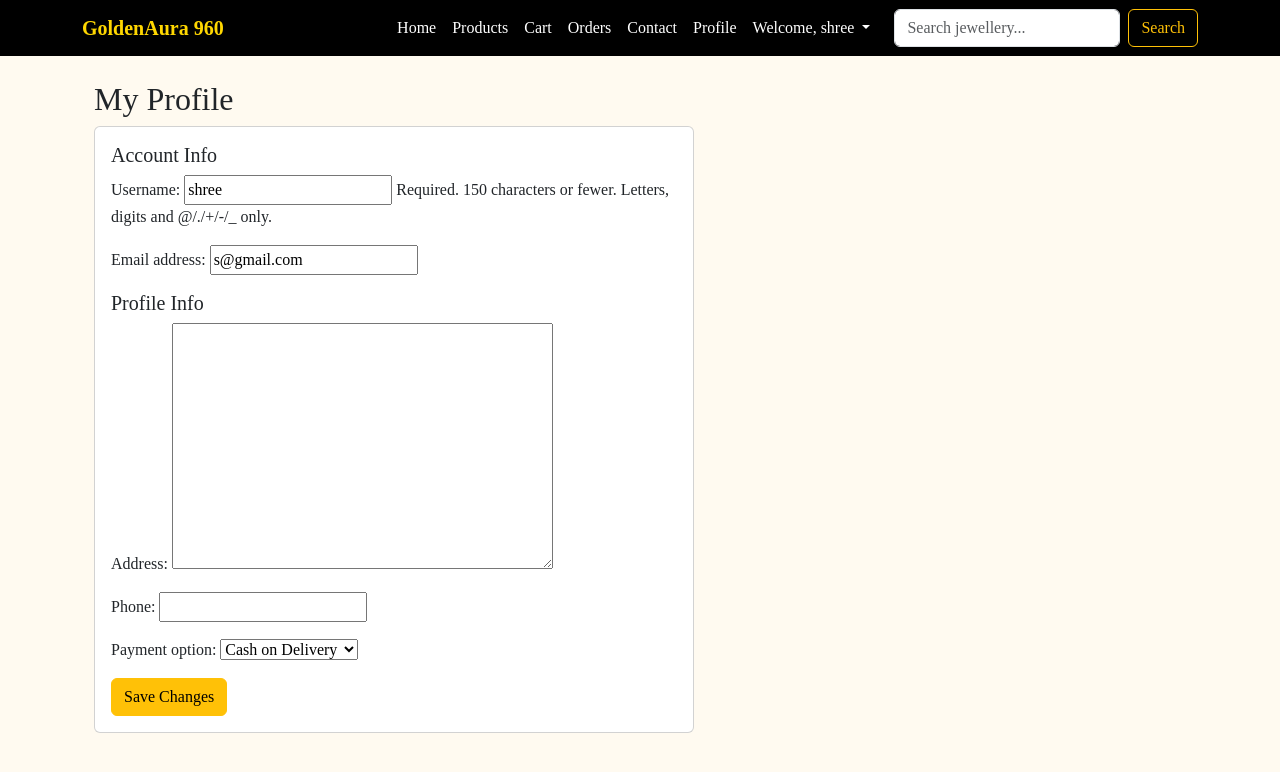
After one commit to ShivangibaJadeja30/goldenaura960, a Django app: page /profile/ in a window 1280 px wide. The commit adds this page. Shown: the top 772 px of the page. Run offline with Django 5.2, Linux system fonts and the light colour scheme; a user stored in the database is signed in; data comes from the database, SQL or seed files in the repository; both versions use the stored data as it was after the commit.

Commit message:
Profile changes remaining

```diff
--- a/store/forms.py
+++ b/store/forms.py
@@ -1,7 +1,23 @@
 from django import forms
 from django.contrib.auth.forms import UserCreationForm
 from django.contrib.auth.models import User
+from .models import UserProfile, Feedback
 
+# Form to edit username and email (User model)
+class UserForm(forms.ModelForm):
+    class Meta:
+        model = User
+        fields = ['username', 'email']
+
+
+# Form to edit extra profile fields (UserProfile model)
+class UserProfileForm(forms.ModelForm):
+    class Meta:
+        model = UserProfile
+        fields = ['address', 'phone', 'payment_option']
+
+
+# Signup form (extends Django's UserCreationForm)
 class SignupForm(UserCreationForm):
     email = forms.EmailField(required=True)
 
@@ -9,9 +25,8 @@ class SignupForm(UserCreationForm):
         model = User
         fields = ["username", "email", "password1", "password2"]
 
-from django import forms
-from .models import Feedback
 
+# Feedback form
 class FeedbackForm(forms.ModelForm):
     class Meta:
         model = Feedback
--- a/store/models.py
+++ b/store/models.py
@@ -1,5 +1,25 @@
 from django.db import models
 from django.contrib.auth.models import User
+
+
+class UserProfile(models.Model):
+    user = models.OneToOneField(User, on_delete=models.CASCADE)
+    address = models.TextField(blank=True, null=True)
+    phone = models.CharField(max_length=15, blank=True, null=True)
+    payment_option = models.CharField(
+        max_length=50,
+        choices=[
+            ("COD", "Cash on Delivery"),
+            ("CARD", "Credit/Debit Card"),
+            ("UPI", "UPI"),
+            ("NETBANKING", "Net Banking"),
+        ],
+        default="COD"
+    )
+
+    def __str__(self):
+        return f"{self.user.username}'s Profile"
+
 
 class Category(models.Model):
     name = models.CharField(max_length=100)
--- a/store/templates/store/base.html
+++ b/store/templates/store/base.html
@@ -4,6 +4,7 @@
   <meta charset="UTF-8">
   <title>{% block title %}GoldenAura 960{% endblock %}</title>
   <link href="https://cdn.jsdelivr.net/npm/bootstrap@5.3.0/dist/css/bootstrap.min.css" rel="stylesheet">
+  <script src="https://cdn.jsdelivr.net/npm/bootstrap@5.3.0/dist/js/bootstrap.bundle.min.js"></script>
   <style>
     body { font-family: 'Lora', serif; background-color: #fffaf0; }
     .navbar { background-color: #000; }
@@ -28,6 +29,7 @@
           <li class="nav-item"><a class="nav-link" href="{% url 'cart' %}">Cart</a></li>
           <li class="nav-item"><a class="nav-link" href="{% url 'order_history' %}">Orders</a></li>
           <li class="nav-item"><a class="nav-link" href="{% url 'contact' %}">Contact</a></li>
+          <li class="nav-item"><a class="nav-link" href="{% url 'profile' %}">Profile</a></li>
 
           <!-- Dynamic Account Section -->
           {% if user.is_authenticated %}
@@ -37,18 +39,27 @@
               </a>
               <ul class="dropdown-menu">
                 <li><a class="dropdown-item" href="{% url 'order_history' %}">My Orders</a></li>
-              <li><a class="dropdown-item" href="{% url 'logout' %}">Logout</a></li>
+                <li>
+                  <form method="post" action="{% url 'logout' %}" style="margin:0;">
+                    {% csrf_token %}
+                    <button type="submit" class="dropdown-item">Logout</button>
+                  </form>
+                </li>
               </ul>
             </li>
           {% else %}
             <li class="nav-item"><a class="nav-link" href="{% url 'login_signup' %}">Account</a></li>
           {% endif %}
         </ul>
+
+        <!-- Search form -->
+        <form method="GET" action="{% url 'search_results' %}" class="d-flex ms-3">
+          <input class="form-control me-2" type="search" name="q" placeholder="Search jewellery..." aria-label="Search">
+          <button class="btn btn-outline-warning" type="submit">Search</button>
+        </form>
       </div>
     </div>
   </nav>
-
-
 
   <!-- Page Content -->
   <div class="container my-4">
--- /dev/null
+++ b/store/templates/store/profile.html
@@ -0,0 +1,25 @@
+{% extends "store/base.html" %}
+{% block content %}
+<div class="container mt-4">
+  <h2>My Profile</h2>
+  <div class="card" style="max-width: 600px;">
+    <div class="card-body">
+      <form method="POST">
+        {% csrf_token %}
+        <h5>Account Info</h5>
+        {{ user_form.as_p }}
+        <h5>Profile Info</h5>
+        {{ profile_form.as_p }}
+        <button type="submit" class="btn btn-warning">Save Changes</button>
+      </form>
+
+      {% if user_form.errors %}
+        <div class="alert alert-danger">{{ user_form.errors }}</div>
+      {% endif %}
+      {% if profile_form.errors %}
+        <div class="alert alert-danger">{{ profile_form.errors }}</div>
+      {% endif %}
+    </div>
+  </div>
+</div>
+{% endblock %}
--- a/store/urls.py
+++ b/store/urls.py
@@ -1,6 +1,7 @@
 from django.urls import path
 from . import views
 from django.contrib.auth.views import LogoutView
+from django.contrib.auth import views as auth_views
 
 urlpatterns = [
     path("", views.home, name="home"),
@@ -14,6 +15,8 @@ urlpatterns = [
     path("checkout/", views.checkout, name="checkout"),
     path("orders/", views.order_history, name="order_history"),
     path("account/", views.login_signup, name="login_signup"),
-    path("logout/", LogoutView.as_view(next_page="home"), name="logout"),
+    path('logout/', auth_views.LogoutView.as_view(next_page='home'), name='logout'),
     path("contact/", views.contact, name="contact"),
+    path('profile/', views.profile, name='profile'),
+    path('search/', views.search_results, name='search_results'),
 ]
--- a/store/views.py
+++ b/store/views.py
@@ -7,6 +7,51 @@ from django.conf import settings
 
 from .models import Category, Product, Cart, Order
 from .forms import SignupForm, FeedbackForm
+
+# store/views.py
+from django.contrib.auth.decorators import login_required
+from .forms import UserProfileForm
+from .models import UserProfile
+
+from django.shortcuts import render
+from .models import Product
+
+from django.shortcuts import render
+from django.contrib.auth.decorators import login_required
+
+
+from django.shortcuts import render, redirect
+from django.contrib.auth.decorators import login_required
+from .forms import UserForm, UserProfileForm
+
+
+@login_required
+def profile(request):
+    # Ensure the user has a profile record
+    profile, created = UserProfile.objects.get_or_create(user=request.user)
+
+    if request.method == "POST":
+        user_form = UserForm(request.POST, instance=request.user)
+        profile_form = UserProfileForm(request.POST, instance=profile)
+
+        if user_form.is_valid() and profile_form.is_valid():
+            user_form.save()
+            profile_form.save()
+            return redirect("profile")
+    else:
+        user_form = UserForm(instance=request.user)
+        profile_form = UserProfileForm(instance=profile)
+
+    return render(request, "store/profile.html", {
+        "user_form": user_form,
+        "profile_form": profile_form
+    })
+
+def search_results(request):
+    query = request.GET.get('q')
+    results = Product.objects.filter(name__icontains=query)
+    return render(request, 'store/search_results.html', {'query': query, 'results': results})
+
 
 def home(request):
     categories = Category.objects.all()
```
Also changed, not shown: goldenaura960/settings.py (+9 -1 lines), store/templates/store/home.html (+79 -0 lines), store/templates/store/search_results.html (added, +19 -0 lines), db.sqlite3, store/migrations/0004_userprofile.py (added), store/static/store/images/a.png (added), store/static/store/images/b.png (added), store/static/store/images/c.png (added), store/static/store/images/slide1.jpg (added), 1 other file. Lines whose indentation alone changed are shown as unchanged.
